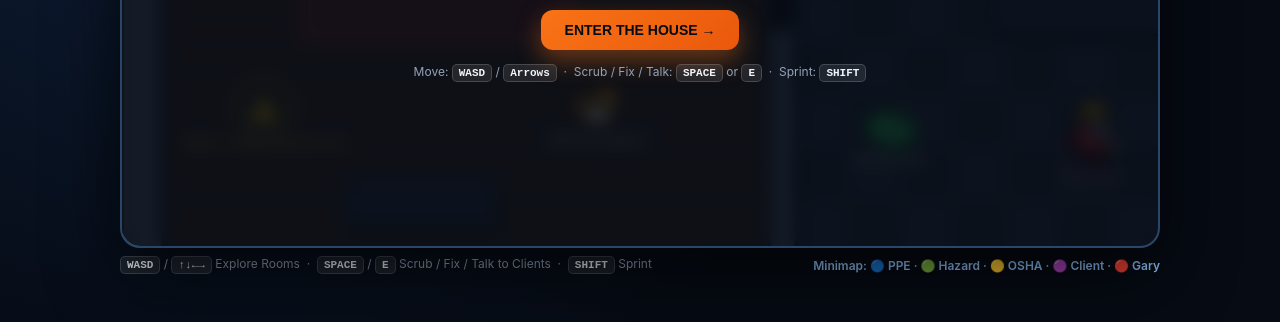
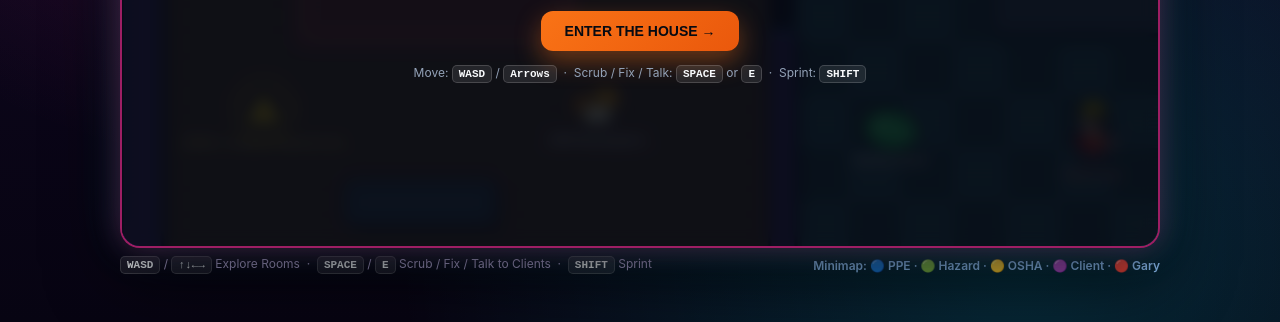
Before and after one commit to rzollner74/bioone-hazmat-hero, a plain HTML site: page index.html in a window 1280 px wide. Shown: the part 478-800 px from the top of the page. Drawn offline with Linux system fonts and the light colour scheme.

Commit message:
1980s retro arcade / synthwave character & room makeover

```diff
--- a/index.html
+++ b/index.html
@@ -10,21 +10,25 @@
   <title>Bio-One Highlands: Hazmat Hero</title>
   <style>
     :root {
-      --bg: #060b14;
-      --panel: rgba(11, 20, 36, 0.92);
-      --border: rgba(147, 197, 253, 0.24);
-      --orange: #f97316;
-      --blue: #38bdf8;
-      --green: #22c55e;
-      --yellow: #facc15;
-      --red: #ef4444;
-      --text: #f1f5f9;
-      --muted: #94a3b8;
+      --bg: #0b0618;
+      --panel: rgba(18, 10, 38, 0.92);
+      --border: rgba(0, 240, 255, 0.34);
+      --pink: #ff2e97;
+      --orange: #ff7a00;
+      --blue: #00f0ff;
+      --green: #39ff14;
+      --yellow: #ffe600;
+      --red: #ff3355;
+      --text: #f8fafc;
+      --muted: #b8a9d9;
     }
     * { box-sizing: border-box; margin: 0; padding: 0; user-select: none; -webkit-user-select: none; -webkit-touch-callout: none; }
     html, body {
       width: 100%; height: 100%; height: 100dvh; overflow: hidden;
-      background: radial-gradient(circle at 20% 10%, #102444 0%, #060b14 65%);
+      background:
+        radial-gradient(circle at 20% 10%, rgba(255, 46, 151, 0.22) 0%, transparent 45%),
+        radial-gradient(circle at 80% 90%, rgba(0, 240, 255, 0.16) 0%, transparent 50%),
+        linear-gradient(180deg, #120826 0%, #070412 100%);
       color: var(--text);
       font-family: -apple-system, BlinkMacSystemFont, "SF Pro Display", "Plus Jakarta Sans", sans-serif;
       display: flex; flex-direction: column; align-items: center; justify-content: center;
@@ -68,9 +72,21 @@
       max-height: 77vh;
       border-radius: 20px;
       overflow: hidden;
-      border: 2.5px solid rgba(96, 165, 250, 0.36);
-      box-shadow: 0 26px 70px rgba(0, 0, 0, 0.7);
-      background: #0d1118;
+      border: 2.5px solid rgba(255, 46, 151, 0.6);
+      box-shadow: 0 0 28px rgba(255, 46, 151, 0.24), 0 0 46px rgba(0, 240, 255, 0.16), 0 26px 70px rgba(0, 0, 0, 0.75);
+      background: #0d0818;
+    }
+    .stage-wrap::after {
+      content: "";
+      position: absolute; inset: 0;
+      background: repeating-linear-gradient(
+        to bottom,
+        rgba(255, 255, 255, 0) 0px,
+        rgba(255, 255, 255, 0) 2px,
+        rgba(0, 0, 0, 0.11) 3px,
+        rgba(0, 0, 0, 0.11) 4px
+      );
+      pointer-events: none; z-index: 6;
     }
 
     canvas { width: 100%; height: 100%; display: block; }
@@ -107,9 +123,11 @@
     }
     .overlay.hidden { display: none; }
     .overlay h1 {
-      font-size: clamp(24px, 3.6vw, 38px); font-weight: 900; letter-spacing: -0.03em;
-      background: linear-gradient(135deg, #fff 0%, #93c5fd 50%, #f97316 100%);
+      font-size: clamp(26px, 4vw, 42px); font-weight: 900; letter-spacing: 0.04em;
+      font-style: italic; text-transform: uppercase;
+      background: linear-gradient(180deg, #00f0ff 0%, #ffffff 42%, #ff2e97 58%, #ffe600 100%);
       -webkit-background-clip: text; background-clip: text; color: transparent;
+      filter: drop-shadow(0 0 14px rgba(255, 46, 151, 0.55));
     }
     .overlay p { max-width: 580px; color: #cbd5e1; font-size: 14px; line-height: 1.55; }
     .btn {
@@ -270,7 +288,7 @@
     <div class="hud-brand">
       <div class="bio-badge">☣️</div>
       <div>
-        <div class="hud-title">BIO-ONE HIGHLANDS · HAZMAT HERO</div>
+        <div class="hud-title">BIO-ONE HIGHLANDS · HAZMAT HERO '86</div>
         <div class="hud-sub" id="hud-level">Job 1: The Hoarder's Split-Level</div>
       </div>
     </div>
@@ -299,8 +317,8 @@
     </div>
 
     <div class="overlay" id="start-overlay">
-      <div style="font-size:48px;">🐮☣️🏠</div>
-      <h1>HAZMAT HERO: HOUSE CALL</h1>
+      <div style="font-size:46px;">📼🐮☣️🕹️</div>
+      <h1>HAZMAT HERO '86</h1>
       <p>
         Explore a <strong>multi-room 2.5D hoarder house</strong> Zelda-style as <strong>Hank</strong>!
         Hunt down your missing <strong>PPE</strong>, scrub <strong>biohazards</strong>, fix sneaky <strong>OSHA violations</strong>,
@@ -459,12 +477,12 @@
     }
 
     const HOUSE_ROOMS = [
-      { id: 'foyer',    name: 'Front Foyer & Living Room', x: 40,   y: 40,  w: 600, h: 600, floor: '#3d332a', alt: '#463b30', style: 'wood' },
-      { id: 'kitchen',  name: 'The Kitchen',               x: 666,  y: 40,  w: 614, h: 600, floor: '#2b3948', alt: '#344557', style: 'checker' },
-      { id: 'garage',   name: 'Hoarder Garage',            x: 1306, y: 40,  w: 574, h: 600, floor: '#2d333b', alt: '#333a43', style: 'concrete' },
-      { id: 'bedroom',  name: 'Master Bedroom',            x: 40,   y: 666, w: 600, h: 574, floor: '#362c3d', alt: '#3f3447', style: 'carpet' },
-      { id: 'bathroom', name: 'Biohazard Bathroom',        x: 666,  y: 666, w: 614, h: 574, floor: '#243c44', alt: '#2a4750', style: 'tile' },
-      { id: 'basement', name: 'The Mystery Basement',      x: 1306, y: 666, w: 574, h: 574, floor: '#252830', alt: '#2b2f38', style: 'concrete' },
+      { id: 'foyer',    name: 'Front Foyer & Living Room', x: 40,   y: 40,  w: 600, h: 600, floor: '#4a3225', alt: '#573b2c', style: 'wood' },
+      { id: 'kitchen',  name: 'The 1986 Kitchen',          x: 666,  y: 40,  w: 614, h: 600, floor: '#1b3842', alt: '#264d59', style: 'checker' },
+      { id: 'garage',   name: 'Hoarder Garage',            x: 1306, y: 40,  w: 574, h: 600, floor: '#1e1b2e', alt: '#27233b', style: 'concrete' },
+      { id: 'bedroom',  name: 'Shag-Carpet Bedroom',       x: 40,   y: 666, w: 600, h: 574, floor: '#3e2148', alt: '#4d2959', style: 'carpet' },
+      { id: 'bathroom', name: 'Aqua-Tile Bathroom',        x: 666,  y: 666, w: 614, h: 574, floor: '#163c44', alt: '#1f4f59', style: 'tile' },
+      { id: 'basement', name: 'The Mystery Basement',      x: 1306, y: 666, w: 574, h: 574, floor: '#19142a', alt: '#211b36', style: 'concrete' },
     ];
 
     const HOUSE_PROPS = [
@@ -1055,7 +1073,7 @@
       if (hazards.every((h) => h.done) && oshas.every((o) => o.done) && clients.every((c) => c.calmed)) showWin();
     }
 
-    // ================= AMONG US CREWMATE RENDERER =================
+    // ================= 1980s RETRO ARCADE CHARACTER RENDERER =================
     function drawBean(x, y, opts) {
       const { bodyColor, shadeColor, facing = 1, stepPhase = 0, moving = false,
               hasSuit = false, hasMask = false, hasGloves = false,
@@ -1066,130 +1084,185 @@
       const jitterY = panicking ? Math.cos(elapsed * 36 + y) * 1.5 : 0;
       ctx.translate(x + jitterX, y + jitterY);
 
-      // Soft ground shadow
-      ctx.fillStyle = 'rgba(0,0,0,0.42)';
-      ctx.beginPath(); ctx.ellipse(0, 22, 22, 9, 0, 0, Math.PI * 2); ctx.fill();
-
-      const bob = moving ? Math.abs(Math.sin(stepPhase)) * -4.5 : Math.sin(elapsed * 3.5) * 1.2;
-      const legL = moving ? Math.sin(stepPhase) * 6 : 0;
-      const legR = moving ? -Math.sin(stepPhase) * 6 : 0;
+      // Soft neon-tinted ground shadow
+      ctx.fillStyle = 'rgba(0,0,0,0.48)';
+      ctx.beginPath(); ctx.ellipse(0, 23, 20, 8, 0, 0, Math.PI * 2); ctx.fill();
+
+      const bob = moving ? Math.abs(Math.sin(stepPhase)) * -4.2 : Math.sin(elapsed * 3.5) * 1.1;
+      const legL = moving ? Math.sin(stepPhase) * 6.5 : 0;
+      const legR = moving ? -Math.sin(stepPhase) * 6.5 : 0;
+      const armSwing = panicking ? Math.sin(elapsed * 26) * 8 : (moving ? Math.sin(stepPhase) * 5 : 0);
       ctx.translate(0, bob);
 
       ctx.scale(facing, 1);
-      ctx.lineWidth = 3.5;
-      ctx.strokeStyle = '#0a0f18';
+      ctx.lineWidth = 2.8;
+      ctx.strokeStyle = '#090514';
       ctx.lineJoin = 'round';
 
-      // 1) Backpack (Among Us oxygen / hazmat pack!)
-      ctx.fillStyle = shadeColor;
-      roundRect(-25, -10, 13, 24, 6); ctx.fill(); ctx.stroke();
-
-      // 2) Stubby animated legs (Crocs if no suit!)
-      ctx.fillStyle = shadeColor;
-      roundRect(-13, 10 + legL * 0.4, 11, 13, 5); ctx.fill(); ctx.stroke();
-      roundRect(3, 10 + legR * 0.4, 11, 13, 5); ctx.fill(); ctx.stroke();
-
-      // 3) Chunky Among Us Bean Torso + Shading
-      ctx.fillStyle = shadeColor;
-      roundRect(-17, -24, 34, 39, 17); ctx.fill();
-      ctx.fillStyle = bodyColor;
-      ctx.beginPath();
-      ctx.ellipse(-1, -8, 14, 16, 0, 0, Math.PI * 2);
-      ctx.fill();
-      roundRect(-17, -24, 34, 39, 17); ctx.stroke();
-
-      // Biohazard emblem on Hank's Tyvek suit
+      // 1) Back-pack / Ghostbusters-style Proton-Decon Pack (only when Hank has Tyvek suit!)
       if (isHank && hasSuit) {
-        ctx.fillStyle = '#f97316';
-        ctx.beginPath(); ctx.arc(2, 4, 4.5, 0, Math.PI * 2); ctx.fill();
-      }
-
-      // 4) Visor / Face
-      if (hasMask || isInspector) {
-        // Glossy Among Us cyan visor!
-        ctx.fillStyle = '#5bb8d9';
-        roundRect(-2, -17, 21, 13, 6.5); ctx.fill();
-        ctx.fillStyle = '#bae6fd';
-        roundRect(1, -15, 14, 7, 4); ctx.fill();
-        ctx.fillStyle = '#ffffff';
-        ctx.beginPath(); ctx.ellipse(11, -13, 4.2, 2.1, -0.2, 0, Math.PI * 2); ctx.fill();
-        roundRect(-2, -17, 21, 13, 6.5); ctx.stroke();
-
-        // Dual yellow P100 filter pods for Hank!
-        if (isHank && hasMask) {
-          ctx.fillStyle = '#facc15';
-          ctx.beginPath(); ctx.arc(17, -4, 4.8, 0, Math.PI * 2); ctx.fill(); ctx.stroke();
-          ctx.beginPath(); ctx.arc(5, -4, 4.2, 0, Math.PI * 2); ctx.fill(); ctx.stroke();
+        ctx.fillStyle = '#334155';
+        roundRect(-22, -8, 11, 20, 3); ctx.fill(); ctx.stroke();
+        ctx.fillStyle = '#00f0ff';
+        ctx.fillRect(-20, -4, 4, 4);
+        ctx.fillStyle = '#ff2e97';
+        ctx.fillRect(-20, 3, 4, 4);
+      }
+
+      // 2) Legs & 80s High-Top Sneakers / Hazmat Boots
+      ctx.fillStyle = isHank ? (hasSuit ? '#e2e8f0' : '#1e3a8a') : (isInspector ? '#1f2937' : shadeColor);
+      roundRect(-10, 8 + legL * 0.4, 8, 12, 3); ctx.fill(); ctx.stroke();
+      roundRect(2, 8 + legR * 0.4, 8, 12, 3); ctx.fill(); ctx.stroke();
+      // High-top sneakers (white with neon stripe!)
+      ctx.fillStyle = isHank && hasSuit ? '#ff7a00' : '#f8fafc';
+      roundRect(-11, 16 + legL * 0.4, 11, 6, 3); ctx.fill(); ctx.stroke();
+      roundRect(1, 16 + legR * 0.4, 11, 6, 3); ctx.fill(); ctx.stroke();
+
+      // 3) Distinct 80s Torso (Windbreaker / Bio-One Jumpsuit / Power Suit / Tracksuit)
+      const torsoFill = isHank ? (hasSuit ? '#f8fafc' : '#0ea5e9') : (isInspector ? '#dc2626' : bodyColor);
+      ctx.fillStyle = torsoFill;
+      // Wide 80s shoulder-pad jacket silhouette
+      roundRect(-15, -8, 30, 21, 7); ctx.fill(); ctx.stroke();
+
+      if (isHank) {
+        if (hasSuit) {
+          // Ghostbusters-style Bio-One orange utility belt + stripe
+          ctx.fillStyle = '#ff7a00';
+          ctx.fillRect(-14, 5, 28, 4.5);
+          ctx.strokeRect(-14, 5, 28, 4.5);
+          ctx.fillStyle = '#00f0ff';
+          ctx.beginPath(); ctx.arc(5, -1, 3.8, 0, Math.PI * 2); ctx.fill(); ctx.stroke();
+        } else {
+          // 80s neon windbreaker diagonal stripes (hot pink + yellow!)
+          ctx.fillStyle = '#ff2e97';
+          ctx.fillRect(-13, -3, 26, 4.5);
+          ctx.fillStyle = '#ffe600';
+          ctx.fillRect(-13, 2, 26, 3.5);
         }
-      } else if (isHank) {
-        // Cute Highland Cow face peeking out before mask is found!
-        ctx.fillStyle = '#d96b27';
-        roundRect(-2, -17, 20, 14, 6); ctx.fill(); ctx.stroke();
-        ctx.fillStyle = '#111';
-        ctx.beginPath(); ctx.arc(5, -10, 2.2, 0, Math.PI * 2); ctx.fill();
-        ctx.beginPath(); ctx.arc(13, -10, 2.2, 0, Math.PI * 2); ctx.fill();
+      } else if (isInspector) {
+        // 80s Power Suit lapel + yellow tie
+        ctx.fillStyle = '#f8fafc';
+        ctx.beginPath(); ctx.moveTo(-2, -8); ctx.lineTo(7, -8); ctx.lineTo(3, 6); ctx.closePath(); ctx.fill();
+        ctx.fillStyle = '#ffe600';
+        ctx.fillRect(1.5, -7, 3, 12);
       } else if (isClient) {
-        // Client face (wide panicked eyes + open screaming mouth, or chill happy eyes!)
-        ctx.fillStyle = '#fde68a';
-        roundRect(-2, -17, 20, 14, 6); ctx.fill(); ctx.stroke();
-        if (panicking) {
-          // Wide freaked-out eyes
-          ctx.fillStyle = '#fff';
-          ctx.beginPath(); ctx.arc(5, -11, 3.6, 0, Math.PI * 2); ctx.fill(); ctx.stroke();
-          ctx.beginPath(); ctx.arc(13, -11, 3.6, 0, Math.PI * 2); ctx.fill(); ctx.stroke();
-          ctx.fillStyle = '#0a0f18';
-          ctx.beginPath(); ctx.arc(5.5, -11, 1.4, 0, Math.PI * 2); ctx.fill();
-          ctx.beginPath(); ctx.arc(13.5, -11, 1.4, 0, Math.PI * 2); ctx.fill();
-          // Screaming mouth
-          ctx.fillStyle = '#ef4444';
-          ctx.beginPath(); ctx.ellipse(9, -5.5, 3.8, 2.8, 0, 0, Math.PI * 2); ctx.fill();
-          // Flying panic sweat drops!
-          ctx.fillStyle = '#38bdf8';
-          const dropY = (elapsed * 22) % 10;
-          ctx.beginPath(); ctx.arc(-18, -22 - dropY * 0.5, 3, 0, Math.PI * 2); ctx.fill();
-          ctx.beginPath(); ctx.arc(22, -24 - dropY * 0.5, 2.8, 0, Math.PI * 2); ctx.fill();
+        // 80s neon tracksuit V-stripe
+        ctx.fillStyle = '#00f0ff';
+        ctx.fillRect(-13, -1, 26, 4);
+        ctx.fillStyle = '#ffe600';
+        ctx.fillRect(-13, 4, 26, 2.5);
+      }
+
+      // 4) Animated Arms (flailing up when client panics, holding spray wand when Hank scrubs!)
+      ctx.fillStyle = torsoFill;
+      if (panicking) {
+        // Arms thrown up in classic 80s cartoon panic!
+        roundRect(-21, -22 + armSwing * 0.4, 7, 16, 3.5); ctx.fill(); ctx.stroke();
+        roundRect(14, -22 - armSwing * 0.4, 7, 16, 3.5); ctx.fill(); ctx.stroke();
+      } else {
+        roundRect(-19, -5 - armSwing * 0.4, 7, 14, 3.5); ctx.fill(); ctx.stroke();
+        const sw = scrubbing ? Math.sin(elapsed * 28) * 5 : 0;
+        roundRect(12 + sw * 0.5, -5 + armSwing * 0.4, 7, 14, 3.5); ctx.fill(); ctx.stroke();
+        if (isHank && hasGloves) {
+          ctx.fillStyle = '#00f0ff';
+          ctx.beginPath(); ctx.arc(16 + sw, 8, 4.8, 0, Math.PI * 2); ctx.fill(); ctx.stroke();
+          if (scrubbing) {
+            // Neon Decon Spray Wand!
+            ctx.fillStyle = '#ff7a00';
+            roundRect(19 + sw, -2, 11, 7, 2.5); ctx.fill(); ctx.stroke();
+            ctx.fillStyle = '#39ff14';
+            ctx.fillRect(28 + sw, 0, 5, 3);
+          }
+        }
+      }
+
+      // 5) Distinct Round Cartoon Head!
+      const skinColor = isHank ? '#d96b27' : '#fed7aa';
+      ctx.fillStyle = skinColor;
+      ctx.beginPath(); ctx.arc(0, -19, 13.5, 0, Math.PI * 2); ctx.fill(); ctx.stroke();
+
+      // 6) Face, 80s Shades, Respirator, Hair & Horns
+      if (isHank) {
+        // Highland Cow Horns
+        ctx.strokeStyle = '#090514'; ctx.lineWidth = 6; ctx.lineCap = 'round';
+        ctx.beginPath(); ctx.moveTo(-9, -27); ctx.quadraticCurveTo(-21, -35, -14, -42); ctx.stroke();
+        ctx.beginPath(); ctx.moveTo(9, -27); ctx.quadraticCurveTo(21, -35, 14, -42); ctx.stroke();
+        ctx.strokeStyle = '#f3d5b5'; ctx.lineWidth = 3.2;
+        ctx.beginPath(); ctx.moveTo(-9, -27); ctx.quadraticCurveTo(-21, -35, -14, -42); ctx.stroke();
+        ctx.beginPath(); ctx.moveTo(9, -27); ctx.quadraticCurveTo(21, -35, 14, -42); ctx.stroke();
+        ctx.lineWidth = 2.6; ctx.strokeStyle = '#090514';
+
+        // 80s Neon Sweatband (when not in full suit) + wild shaggy 80s rockstar hair
+        if (!hasSuit) {
+          ctx.fillStyle = '#ff2e97';
+          roundRect(-13, -28, 26, 5, 2.5); ctx.fill(); ctx.stroke();
+        }
+        ctx.fillStyle = '#ea580c';
+        ctx.beginPath(); ctx.ellipse(0, -30, 12, 5.5, 0, 0, Math.PI * 2); ctx.fill(); ctx.stroke();
+
+        // 80s Neon Mirror Shades!
+        ctx.fillStyle = '#0f172a';
+        roundRect(-4, -23, 17, 6.5, 2.5); ctx.fill(); ctx.stroke();
+        ctx.fillStyle = '#00f0ff';
+        ctx.fillRect(-2, -21.5, 6, 3.2);
+        ctx.fillStyle = '#ff2e97';
+        ctx.fillRect(5.5, -21.5, 6, 3.2);
+
+        // P100 Respirator Mask (when equipped!)
+        if (hasMask) {
+          ctx.fillStyle = '#334155';
+          roundRect(0, -16, 13, 9, 4); ctx.fill(); ctx.stroke();
+          ctx.fillStyle = '#ffe600';
+          ctx.beginPath(); ctx.arc(13, -11, 4.4, 0, Math.PI * 2); ctx.fill(); ctx.stroke();
+          ctx.beginPath(); ctx.arc(0, -11, 3.8, 0, Math.PI * 2); ctx.fill(); ctx.stroke();
         } else {
-          // Chill happy eyes
-          ctx.strokeStyle = '#0a0f18'; ctx.lineWidth = 2.2;
-          ctx.beginPath(); ctx.arc(5, -10, 2.6, Math.PI, 0); ctx.stroke();
-          ctx.beginPath(); ctx.arc(13, -10, 2.6, Math.PI, 0); ctx.stroke();
-          ctx.beginPath(); ctx.arc(9, -7, 3.5, 0.15 * Math.PI, 0.85 * Math.PI); ctx.stroke();
+          // Cute Highland cow snout
+          ctx.fillStyle = '#f59e0b';
+          roundRect(1, -15, 11, 6, 3); ctx.fill(); ctx.stroke();
         }
-      }
-
-      // 5) Hank's Highland Cow Horns & Shaggy Orange Tuft on top!
-      if (isHank) {
-        ctx.strokeStyle = '#0a0f18'; ctx.lineWidth = 6.5; ctx.lineCap = 'round';
-        ctx.beginPath(); ctx.moveTo(-10, -21); ctx.quadraticCurveTo(-22, -31, -14, -38); ctx.stroke();
-        ctx.beginPath(); ctx.moveTo(10, -21); ctx.quadraticCurveTo(22, -31, 14, -38); ctx.stroke();
-        ctx.strokeStyle = '#e7c39c'; ctx.lineWidth = 3.5;
-        ctx.beginPath(); ctx.moveTo(-10, -21); ctx.quadraticCurveTo(-22, -31, -14, -38); ctx.stroke();
-        ctx.beginPath(); ctx.moveTo(10, -21); ctx.quadraticCurveTo(22, -31, 14, -38); ctx.stroke();
-        // Shaggy bangs
-        ctx.fillStyle = '#ea6c1e'; ctx.strokeStyle = '#0a0f18'; ctx.lineWidth = 2.5;
-        ctx.beginPath(); ctx.ellipse(1, -23, 11, 5.5, 0, 0, Math.PI * 2); ctx.fill(); ctx.stroke();
-      }
-
-      // Inspector Hard Hat + Clipboard
-      if (isInspector) {
-        ctx.fillStyle = '#facc15'; ctx.strokeStyle = '#0a0f18'; ctx.lineWidth = 3;
-        ctx.beginPath(); ctx.arc(0, -22, 16, Math.PI, 0); ctx.closePath(); ctx.fill(); ctx.stroke();
-        roundRect(-18, -23, 36, 5, 2.5); ctx.fill(); ctx.stroke();
+      } else if (isInspector) {
+        // Aviator sunglasses + grumpy 80s mustache
+        ctx.fillStyle = '#111827';
+        roundRect(-3, -23, 15, 5.5, 2); ctx.fill(); ctx.stroke();
+        ctx.fillStyle = '#78350f';
+        roundRect(0, -15, 10, 3.5, 1.5); ctx.fill();
+        // Yellow OSHA Hard Hat
+        ctx.fillStyle = '#ffe600';
+        ctx.beginPath(); ctx.arc(0, -25, 14, Math.PI, 0); ctx.closePath(); ctx.fill(); ctx.stroke();
+        roundRect(-16, -26, 32, 4.5, 2); ctx.fill(); ctx.stroke();
         // Clipboard
         ctx.fillStyle = '#b45309';
-        roundRect(14, -2, 11, 14, 2); ctx.fill(); ctx.stroke();
-        ctx.fillStyle = '#fff';
-        ctx.fillRect(16, 1, 7, 9);
-      }
-
-      // Floating Nitrile Gloved Hand + Spray Bottle when scrubbing!
-      if (hasGloves) {
-        const sw = scrubbing ? Math.sin(elapsed * 28) * 5 : 0;
-        ctx.fillStyle = '#38bdf8'; ctx.strokeStyle = '#0a0f18'; ctx.lineWidth = 3;
-        ctx.beginPath(); ctx.arc(20 + sw, 4, 6, 0, Math.PI * 2); ctx.fill(); ctx.stroke();
-        if (scrubbing) {
-          ctx.fillStyle = '#f97316';
-          roundRect(23 + sw, -5, 8, 12, 3); ctx.fill(); ctx.stroke();
+        roundRect(14, -4, 10, 14, 2); ctx.fill(); ctx.stroke();
+        ctx.fillStyle = '#f8fafc'; ctx.fillRect(16, -1, 6, 9);
+      } else if (isClient) {
+        // Big 80s crimped hair / perm!
+        ctx.fillStyle = shadeColor;
+        ctx.beginPath();
+        ctx.arc(-6, -29, 8.5, 0, Math.PI * 2);
+        ctx.arc(4, -31, 9, 0, Math.PI * 2);
+        ctx.arc(10, -26, 6.5, 0, Math.PI * 2);
+        ctx.fill(); ctx.stroke();
+        if (panicking) {
+          // Wide freaked-out eyes + screaming mouth
+          ctx.fillStyle = '#fff';
+          ctx.beginPath(); ctx.arc(2, -20, 3.6, 0, Math.PI * 2); ctx.fill(); ctx.stroke();
+          ctx.beginPath(); ctx.arc(10, -20, 3.6, 0, Math.PI * 2); ctx.fill(); ctx.stroke();
+          ctx.fillStyle = '#090514';
+          ctx.beginPath(); ctx.arc(2.6, -20, 1.4, 0, Math.PI * 2); ctx.fill();
+          ctx.beginPath(); ctx.arc(10.6, -20, 1.4, 0, Math.PI * 2); ctx.fill();
+          ctx.fillStyle = '#ff3355';
+          ctx.beginPath(); ctx.ellipse(6, -13.5, 3.8, 3, 0, 0, Math.PI * 2); ctx.fill();
+          // Flying panic sweat drops
+          ctx.fillStyle = '#00f0ff';
+          const dropY = (elapsed * 22) % 10;
+          ctx.beginPath(); ctx.arc(-16, -28 - dropY * 0.5, 3, 0, Math.PI * 2); ctx.fill();
+          ctx.beginPath(); ctx.arc(19, -30 - dropY * 0.5, 2.8, 0, Math.PI * 2); ctx.fill();
+        } else {
+          // Chill 80s shades & smile!
+          ctx.fillStyle = '#111827';
+          roundRect(-2, -23, 14, 5, 2); ctx.fill(); ctx.stroke();
+          ctx.strokeStyle = '#090514'; ctx.lineWidth = 2;
+          ctx.beginPath(); ctx.arc(6, -15, 3.8, 0.15 * Math.PI, 0.85 * Math.PI); ctx.stroke();
         }
       }
 
@@ -1230,9 +1303,12 @@
             ctx.fillRect(rm.x, y, rm.w, 2);
           }
         } else if (rm.style === 'concrete') {
-          ctx.strokeStyle = 'rgba(0,0,0,0.16)'; ctx.lineWidth = 2;
-          for (let x = rm.x + 120; x < rm.x + rm.w; x += 140) {
+          ctx.strokeStyle = 'rgba(0, 240, 255, 0.1)'; ctx.lineWidth = 1.5;
+          for (let x = rm.x + 80; x < rm.x + rm.w; x += 80) {
             ctx.beginPath(); ctx.moveTo(x, rm.y); ctx.lineTo(x, rm.y + rm.h); ctx.stroke();
+          }
+          for (let y = rm.y + 80; y < rm.y + rm.h; y += 80) {
+            ctx.beginPath(); ctx.moveTo(rm.x, y); ctx.lineTo(rm.x + rm.w, y); ctx.stroke();
           }
         }
         // Subtle room floor watermark label
@@ -1282,18 +1358,21 @@
         ctx.restore();
       }
 
-      // 3) 2.5D Extruded Walls (wall front face + baseboard + bright top cap!)
+      // 3) 2.5D Extruded Walls (80s synth-slate face + glowing neon trim!)
       for (const w of walls) {
         // Floor drop shadow
-        ctx.fillStyle = 'rgba(0,0,0,0.35)';
+        ctx.fillStyle = 'rgba(0,0,0,0.42)';
         ctx.fillRect(w.x + 6, w.y + 8, w.w, w.h + 6);
         // Front vertical 3D face
-        ctx.fillStyle = '#334155';
+        ctx.fillStyle = '#241744';
         ctx.fillRect(w.x, w.y, w.w, w.h);
-        // Top cap (lighter bevel for 2.5D depth)
-        ctx.fillStyle = '#64748b';
+        // Top cap (synth purple-slate bevel)
+        ctx.fillStyle = '#3b2566';
         ctx.fillRect(w.x, w.y, w.w, Math.max(8, w.h - 10));
-        ctx.strokeStyle = '#0a0f18'; ctx.lineWidth = 3;
+        // Subtle 80s neon cyan top highlight line
+        ctx.fillStyle = 'rgba(0, 240, 255, 0.45)';
+        ctx.fillRect(w.x + 2, w.y + 2, Math.max(0, w.w - 4), 2.5);
+        ctx.strokeStyle = '#090514'; ctx.lineWidth = 3;
         ctx.strokeRect(w.x, w.y, w.w, w.h);
       }
 
```
